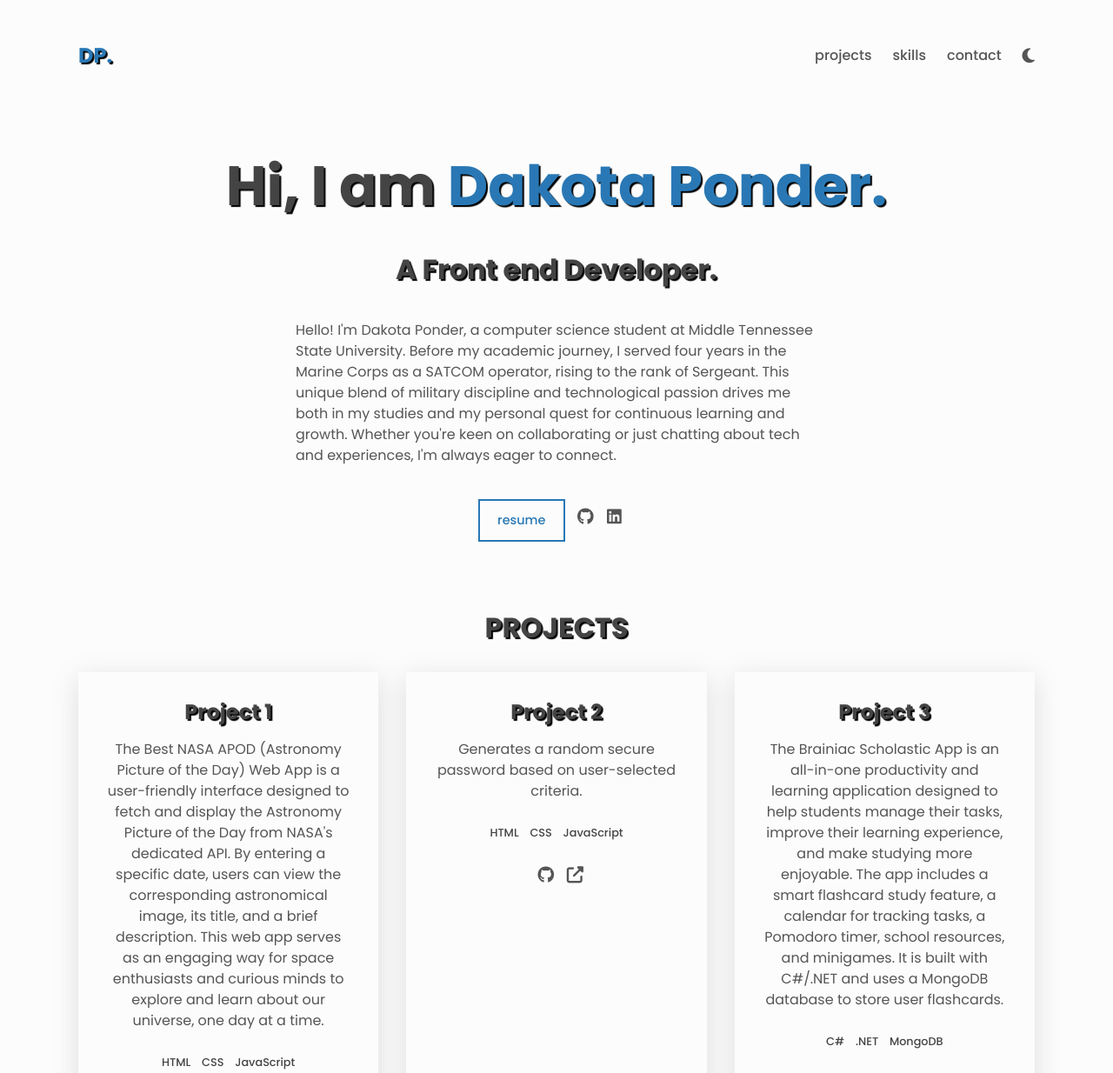
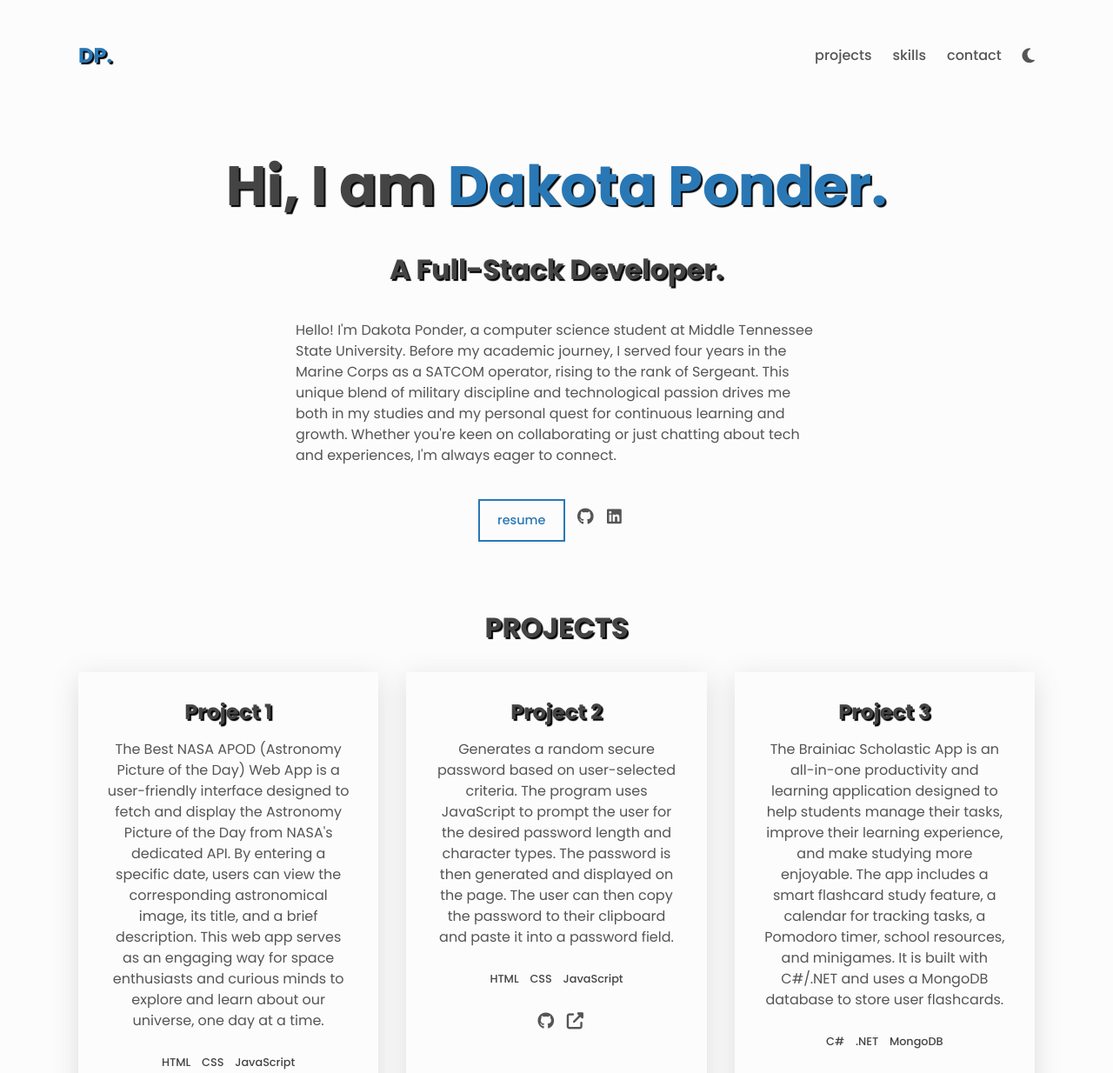
Before and after one commit to Dakota-Ponder/Dakota-Ponder.github.io, a plain HTML site: page index.html in a window 1280 px wide. Shown: the top 1234 px of the page at 87% size. Drawn offline with Linux system fonts and the light colour scheme.

Commit message:
changed front end to full stack

```diff
--- a/index.html
+++ b/index.html
@@ -54,7 +54,7 @@
       <!-- About -->
       <div class="about center">
         <h1>Hi, I am <span class="about__name">Dakota Ponder.</span></h1>
-        <h2 class="about__role">A Front end Developer.</h2>
+        <h2 class="about__role">A Full-Stack Developer.</h2>
         <p class="about__desc">
           Hello! I'm Dakota Ponder, a computer science student at Middle
           Tennessee State University. Before my academic journey, I served four
@@ -131,7 +131,10 @@
             <h3>Project 2</h3>
             <p class="project__description">
               Generates a random secure password based on user-selected
-              criteria.
+              criteria. The program uses JavaScript to prompt the user for the
+              desired password length and character types. The password is then
+              generated and displayed on the page. The user can then copy the
+              password to their clipboard and paste it into a password field.
             </p>
             <ul class="project__stack">
               <li class="project__stack-item">HTML</li>
```
